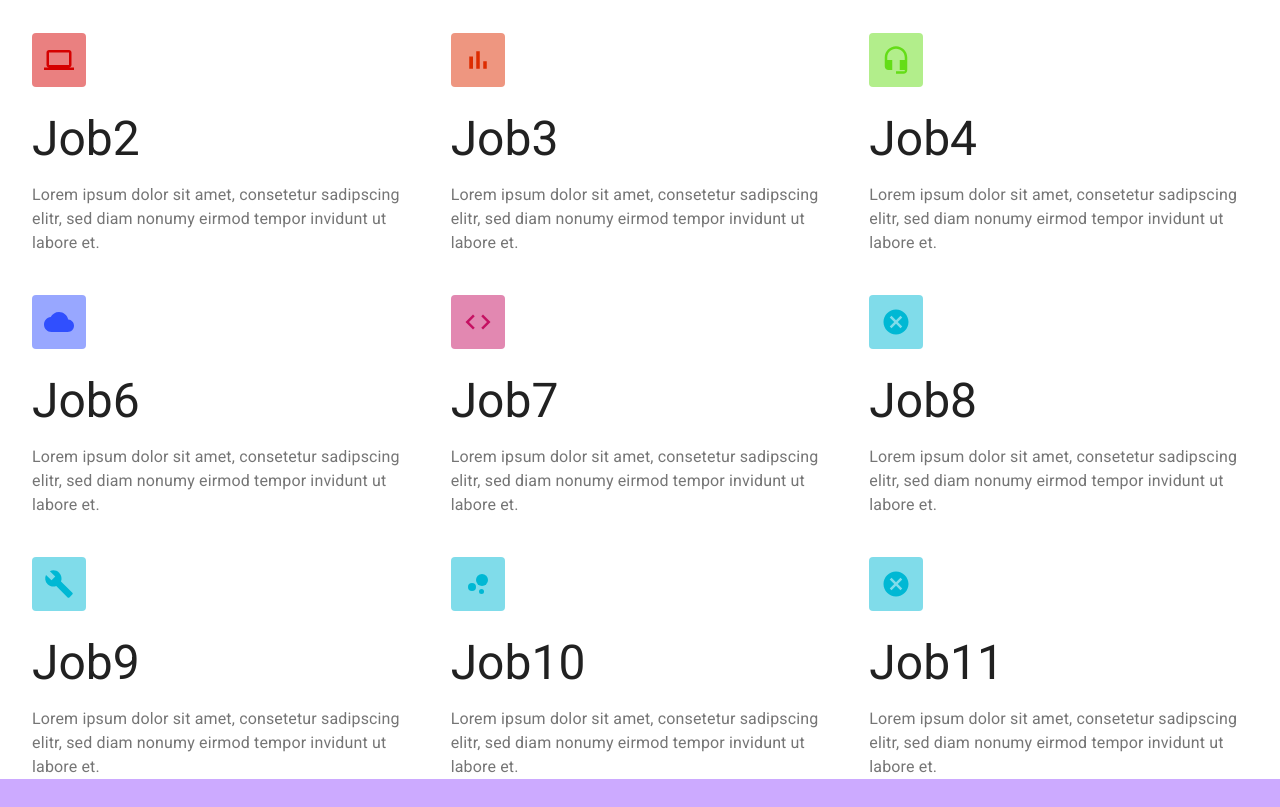
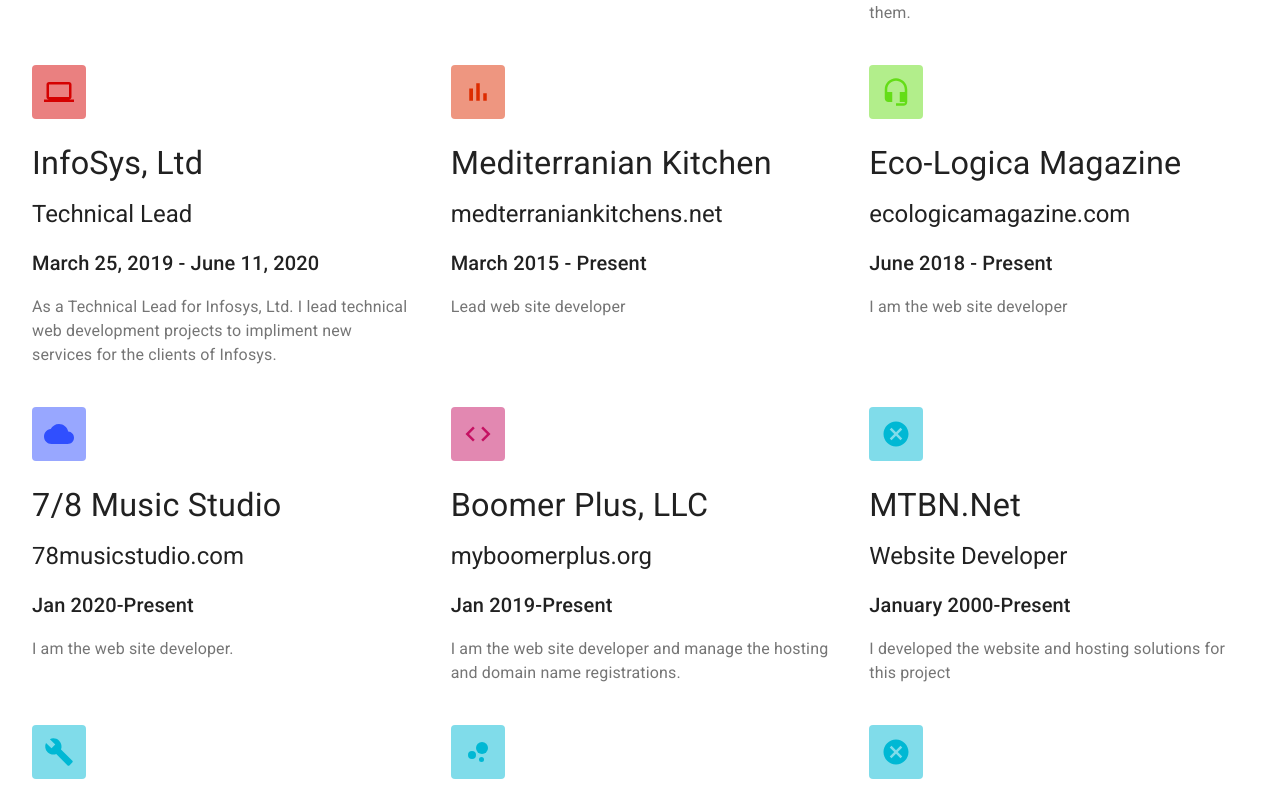
Before and after one commit to waptug/MyPortfolio, a React (Create React App) app: page / in a window 1280 px wide. Shown: the part 1968-2775 px from the top of the page. Built offline with nearby package versions, Linux system fonts and the light colour scheme; a web font is replaced by a local one.

Commit message:
initial commit

```diff
--- a/src/logged_out/components/footer/Footer.js
+++ b/src/logged_out/components/footer/Footer.js
@@ -154,11 +154,11 @@
 const infos = [
   {
     icon: <PhoneIcon />,
-    description: "+1 206 9090361"
+    description: "+1 (206) 909-0361"
   },
   {
     icon: <MailIcon />,
-    description: "worldrecords@warpjams.com"
+    description: "michael.mcginn @ geekzonehosting.com"
   }
 ];
 
@@ -193,7 +193,7 @@
       </svg>
     ),
     label: "Facebook",
-    href: "https://www.facebook.com/groups/WARPJams"
+    href: "https://www.facebook.com/GeekZoneHostingCom"
   },
   {
     icon: (
--- a/src/logged_out/components/home/FeatureCard.js
+++ b/src/logged_out/components/home/FeatureCard.js
@@ -51,13 +51,13 @@
       >
         {Icon}
       </div>
-      <Typography variant="h3" paragraph>
+      <Typography variant="h4" paragraph>
         {headline}
       </Typography>
-      <Typography variant="h4" paragraph>
+      <Typography variant="h5" paragraph>
         {subheadline}
       </Typography>
-      <Typography variant="h5" paragraph>
+      <Typography variant="h6" paragraph>
         {datespan}
       </Typography>
       <Typography variant="body1" color="textSecondary">
--- a/src/logged_out/components/home/FeatureSection.js
+++ b/src/logged_out/components/home/FeatureSection.js
@@ -30,112 +30,122 @@
 const features = [
   {
     color: "#00C853",
-    headline: "Feature 1",
-    subheadline: "",
+    headline: "WordPress",
+    subheadline: "WordPress CMS Development",
     datespan: "",
     text:
-      "Lorem ipsum dolor sit amet, consetetur sadipscing elitr, sed diam nonumy eirmod tempor invidunt ut labore et.",
+      "Site creation using the leading open source content management system. Site design and development, hosting and domain name registrations service.",
     icon: <LocalMovies style={{ fontSize: iconSize }} />,
     mdDelay: "0",
     smDelay: "0"
   },
   {
+    color: "#0091EA",
+    headline: "Joomla",
+    subheadline: "Joomla CMS Development",
+    text:
+      "Site creation using the 2nd. leading open source content management system. Site design and development, hosting and domain name registrations service.",
+    icon: <MeassageIcon style={{ fontSize: iconSize }} />,
+    mdDelay: "400",
+    smDelay: "0"
+  },
+  {
     color: "#6200EA",
-    headline: "Feature 2",
-    subheadline: "",
+    headline: "Drupal",
+    subheadline: "Drupal CMS Development",
     datespan: "",
     text:
-      "Lorem ipsum dolor sit amet, consetetur sadipscing elitr, sed diam nonumy eirmod tempor invidunt ut labore et.",
+      "Site creation using the 3rd leading open source content management system. Site design and development, hosting and domain name registrations service.",
     icon: <CalendarTodayIcon style={{ fontSize: iconSize }} />,
     mdDelay: "200",
     smDelay: "200"
   },
   {
-    color: "#0091EA",
-    headline: "Feature 3",
+    color: "#d50000",
+    headline: "Hugo",
+    subheadline: "Hugo Static Site CMS Development",
     text:
-      "Lorem ipsum dolor sit amet, consetetur sadipscing elitr, sed diam nonumy eirmod tempor invidunt ut labore et.",
-    icon: <MeassageIcon style={{ fontSize: iconSize }} />,
-    mdDelay: "400",
-    smDelay: "0"
-  },
-  {
-    color: "#d50000",
-    headline: "Job2",
-    text:
-      "Lorem ipsum dolor sit amet, consetetur sadipscing elitr, sed diam nonumy eirmod tempor invidunt ut labore et.",
+      "Site creation using the leading open source static website framework content management system. Site design and development, hosting and domain name registrations service.",
     icon: <ComputerIcon style={{ fontSize: iconSize }} />,
     mdDelay: "0",
     smDelay: "200"
   },
   {
     color: "#DD2C00",
-    headline: "Job3",
+    headline: "ReactJS",
+    subheadline: "ReactJS Portfolio SAAS Development",
     text:
-      "Lorem ipsum dolor sit amet, consetetur sadipscing elitr, sed diam nonumy eirmod tempor invidunt ut labore et.",
+      "Portfolio creation using the leading open source javascript library. Site design and development, hosting and domain name registrations service.",
     icon: <BarChartIcon style={{ fontSize: iconSize }} />,
     mdDelay: "200",
     smDelay: "0"
   },
   {
     color: "#64DD17",
-    headline: "Job4",
+    headline: "Lead Generation",
+    subheadline: "Lead Generation Landing Page Development",
     text:
-      "Lorem ipsum dolor sit amet, consetetur sadipscing elitr, sed diam nonumy eirmod tempor invidunt ut labore et.",
+      "Lead gereration and landing page system development using leading open source tools. Integration with leading email mailing list management systems.",
     icon: <HeadsetMicIcon style={{ fontSize: iconSize }} />,
     mdDelay: "400",
     smDelay: "200"
   },
   {
     color: "#304FFE",
-    headline: "Job6",
+    headline: "Learning Management Systems",
+    subheadline: "Learning Management System Development",
     text:
-      "Lorem ipsum dolor sit amet, consetetur sadipscing elitr, sed diam nonumy eirmod tempor invidunt ut labore et.",
+      "Creation of learning management systems using text, audio and video based training.",
     icon: <CloudIcon style={{ fontSize: iconSize }} />,
     mdDelay: "0",
     smDelay: "0"
   },
   {
     color: "#C51162",
-    headline: "JOb7",
+    headline: "Data Analytics",
+    subheadline: "Site Traffic Analytics",
     text:
-      "Lorem ipsum dolor sit amet, consetetur sadipscing elitr, sed diam nonumy eirmod tempor invidunt ut labore et.",
+      "Set up and configuration of a branded web site traffic analytics tracking system using the self-hosted Matomo Server",
     icon: <CodeIcon style={{ fontSize: iconSize }} />,
     mdDelay: "200",
     smDelay: "200"
   },
   {
     color: "#00B8D4",
-    headline: "Job8",
+    headline: "RDBMS Management",
+    subheadline: "MySQL Relational Database Management",
     text:
-      "Lorem ipsum dolor sit amet, consetetur sadipscing elitr, sed diam nonumy eirmod tempor invidunt ut labore et.",
+      "Management services for your MySQL, MS SQL, or Postgres database system.",
     icon: <CancelIcon style={{ fontSize: iconSize }} />,
     mdDelay: "400",
     smDelay: "0"
   },
   {
     color: "#00B8D4",
-    headline: "Job9",
+    headline: "System Administration",
+    subheadline: "File system management via cmd, bash and powershell",
     text:
-      "Lorem ipsum dolor sit amet, consetetur sadipscing elitr, sed diam nonumy eirmod tempor invidunt ut labore et.",
+      "Creation of system administration scripting services for process automation using MS Dos Batch, Powershell or BASH scripts.",
     icon: <BuildIcon style={{ fontSize: iconSize }} />,
     mdDelay: "400",
     smDelay: "0"
   },
   {
     color: "#00B8D4",
-    headline: "Job10",
+    headline: "Technical Writing",
+    subheadline: "Technical content writing.",
     text:
-      "Lorem ipsum dolor sit amet, consetetur sadipscing elitr, sed diam nonumy eirmod tempor invidunt ut labore et.",
+      "System documentation and technical manual creation for your process or application.",
     icon: <BubbleChart style={{ fontSize: iconSize }} />,
     mdDelay: "400",
     smDelay: "0"
   },
   {
     color: "#00B8D4",
-    headline: "Job11",
+    headline: "Social Media Branding",
+    subheadline: "Social Media Brand Management",
     text:
-      "Lorem ipsum dolor sit amet, consetetur sadipscing elitr, sed diam nonumy eirmod tempor invidunt ut labore et.",
+      "Ad development and placement on FaceBook, YouTube and LinkedIn",
     icon: <CancelIcon style={{ fontSize: iconSize }} />,
     mdDelay: "400",
     smDelay: "0"
--- a/src/logged_out/components/home/JobCard.js
+++ b/src/logged_out/components/home/JobCard.js
@@ -51,13 +51,13 @@
       >
         {Icon}
       </div>
-      <Typography variant="h3" paragraph>
+      <Typography variant="h4" paragraph>
         {headline}
       </Typography>
-      <Typography variant="h4" paragraph>
+      <Typography variant="h5" paragraph>
         {subheadline}
       </Typography>
-      <Typography variant="h5" paragraph>
+      <Typography variant="h6" paragraph>
         {datespan}
       </Typography>
       <Typography variant="body1" color="textSecondary">
--- a/src/logged_out/components/home/JobSection.js
+++ b/src/logged_out/components/home/JobSection.js
@@ -25,11 +25,10 @@
   {
     color: "#00C853",
     headline: "Current Job",
-    subheadline: "InfoSys, Ltd. Technical Lead",
-    datespan: "March 25,2019-Present",
-
+    subheadline: "GeekZoneHosting.Com, LLC",
+    datespan: "January 1,1989-Present",
     text:
-      "I am currently a Technical Lead for Infosys, Ltd. where I lead technical projects to impliment new services for the clients of Infosys.",
+      "I am currently a Full Stack Web Site Developer for GeekZoneHosting.Com,LLC. where I lead technical projects to impliment new services for the clients of GeekZoneHosting.Com, LLC.",
     icon: <LocalMovies style={{ fontSize: iconSize }} />,
     mdDelay: "0",
     smDelay: "0"
@@ -40,7 +39,7 @@
     subheadline: "Washington Association of RaspberryPiJam Sessions",
     datespan: "January 1, 2010-Present",
     text:
-      "I am working on building a web site to facilitate the orgnanisation of RaspberryPi Jam Sessions at <a href='https://warpjams.com'>WarpJams.Com</a>",
+      "I am building a web site at WARPJams.Com to facilitate the orgnanisation of RaspberryPi Jam Sessions at <a href='https://warpjams.com'>WarpJams.Com</a>",
     icon: <CalendarTodayIcon style={{ fontSize: iconSize }} />,
     mdDelay: "200",
     smDelay: "200"
@@ -48,6 +47,8 @@
   {
     color: "#0091EA",
     headline: "Community Projects",
+    subheadline: "Washington Association of RaspberryPi Jam Sessions",
+    datespan: "January 1, 2020-Present",
     text:
       "I produce RaspberryPi Experience Labs for School STEM Expo Trade Shows. I setup labs with RaspberryPi Computer work stations and show people how they work and let them experiment with them.",
     icon: <MeassageIcon style={{ fontSize: iconSize }} />,
@@ -56,81 +57,111 @@
   },
   {
     color: "#d50000",
-    headline: "Job2",
+    headline: "InfoSys, Ltd",
+    subheadline: "Technical Lead",
+    datespan: "March 25, 2019 - June 11, 2020",
     text:
-      "Lorem ipsum dolor sit amet, consetetur sadipscing elitr, sed diam nonumy eirmod tempor invidunt ut labore et.",
+      "As a Technical Lead for Infosys, Ltd. I lead technical web development projects to impliment new services for the clients of Infosys.",
     icon: <ComputerIcon style={{ fontSize: iconSize }} />,
     mdDelay: "0",
     smDelay: "200"
   },
   {
     color: "#DD2C00",
-    headline: "Job3",
-    text:
-      "Lorem ipsum dolor sit amet, consetetur sadipscing elitr, sed diam nonumy eirmod tempor invidunt ut labore et.",
+    headline: "Mediterranian Kitchen",
+    subheadline: "medterraniankitchens.net",
+    datespan: "March 2015 - Present",
+    text: "Lead web site developer",
     icon: <BarChartIcon style={{ fontSize: iconSize }} />,
     mdDelay: "200",
     smDelay: "0"
   },
   {
     color: "#64DD17",
-    headline: "Job4",
+    headline: "Eco-Logica Magazine",
+    subheadline: "ecologicamagazine.com",
+    datespan: "June 2018 - Present",
+
     text:
-      "Lorem ipsum dolor sit amet, consetetur sadipscing elitr, sed diam nonumy eirmod tempor invidunt ut labore et.",
+      "I am the web site developer",
     icon: <HeadsetMicIcon style={{ fontSize: iconSize }} />,
     mdDelay: "400",
     smDelay: "200"
   },
   {
     color: "#304FFE",
-    headline: "Job6",
+    headline: "7/8 Music Studio",
+    subheadline: "78musicstudio.com",
+    datespan: "Jan 2020-Present",
     text:
-      "Lorem ipsum dolor sit amet, consetetur sadipscing elitr, sed diam nonumy eirmod tempor invidunt ut labore et.",
+      "I am the web site developer.",
     icon: <CloudIcon style={{ fontSize: iconSize }} />,
     mdDelay: "0",
     smDelay: "0"
   },
   {
     color: "#C51162",
-    headline: "Job7",
+    headline: "Boomer Plus, LLC",
+    subheadline: "myboomerplus.org",
+    datespan: "Jan 2019-Present",
     text:
-      "Lorem ipsum dolor sit amet, consetetur sadipscing elitr, sed diam nonumy eirmod tempor invidunt ut labore et.",
+      "I am the web site developer and manage the hosting and domain name registrations.",
     icon: <CodeIcon style={{ fontSize: iconSize }} />,
     mdDelay: "200",
     smDelay: "200"
   },
   {
     color: "#00B8D4",
-    headline: "Job8",
+    headline: "MTBN.Net",
+    subheadline: "Website Developer",
+    datespan: "January 2000-Present",
     text:
-      "Lorem ipsum dolor sit amet, consetetur sadipscing elitr, sed diam nonumy eirmod tempor invidunt ut labore et.",
+      "I developed the website and hosting solutions for this project",
     icon: <CancelIcon style={{ fontSize: iconSize }} />,
     mdDelay: "400",
     smDelay: "0"
   },
   {
     color: "#00B8D4",
-    headline: "Job9",
+    headline: "On-Line-Interactivity.Com",
+    subheadline: "Web developer",
+    datespane: "January 1998-Present",
     text:
-      "Lorem ipsum dolor sit amet, consetetur sadipscing elitr, sed diam nonumy eirmod tempor invidunt ut labore et.",
+      "I am the web site developer for this project",
     icon: <BuildIcon style={{ fontSize: iconSize }} />,
     mdDelay: "400",
     smDelay: "0"
   },
   {
     color: "#00B8D4",
-    headline: "Job10",
+    headline: "Total Handman Services",
+    subheadline: "TotalHandManServicesllc.com",
+    datespan: "April 2020-Present",
+
     text:
-      "Lorem ipsum dolor sit amet, consetetur sadipscing elitr, sed diam nonumy eirmod tempor invidunt ut labore et.",
+      "I am the web site developer for this project.",
     icon: <BubbleChart style={{ fontSize: iconSize }} />,
     mdDelay: "400",
     smDelay: "0"
   },
   {
     color: "#00B8D4",
-    headline: "Job11",
+    headline: "WapTug.Com",
+    subheadline: "Web Site Developer",
+    datespan: "May 2020-Present",
     text:
-      "Lorem ipsum dolor sit amet, consetetur sadipscing elitr, sed diam nonumy eirmod tempor invidunt ut labore et.",
+      "I am the web site developer for this project.",
+    icon: <CancelIcon style={{ fontSize: iconSize }} />,
+    mdDelay: "400",
+    smDelay: "0"
+  },
+  {
+    color: "#00B8D4",
+    headline: "WapTug.Org",
+    subheadline: "Web Site Developer",
+    datespan: "May 2020-Present",
+    text:
+      "I am the web site developer for this project.",
     icon: <CancelIcon style={{ fontSize: iconSize }} />,
     mdDelay: "400",
     smDelay: "0"
```
Also changed, not shown: src/logged_out/components/home/HeadSection.js (+3 -4 lines), src/logged_out/components/home/PricingSection.js (+8 -8 lines), src/logged_out/components/home/ShowcaseSection.js (+5 -4 lines).
